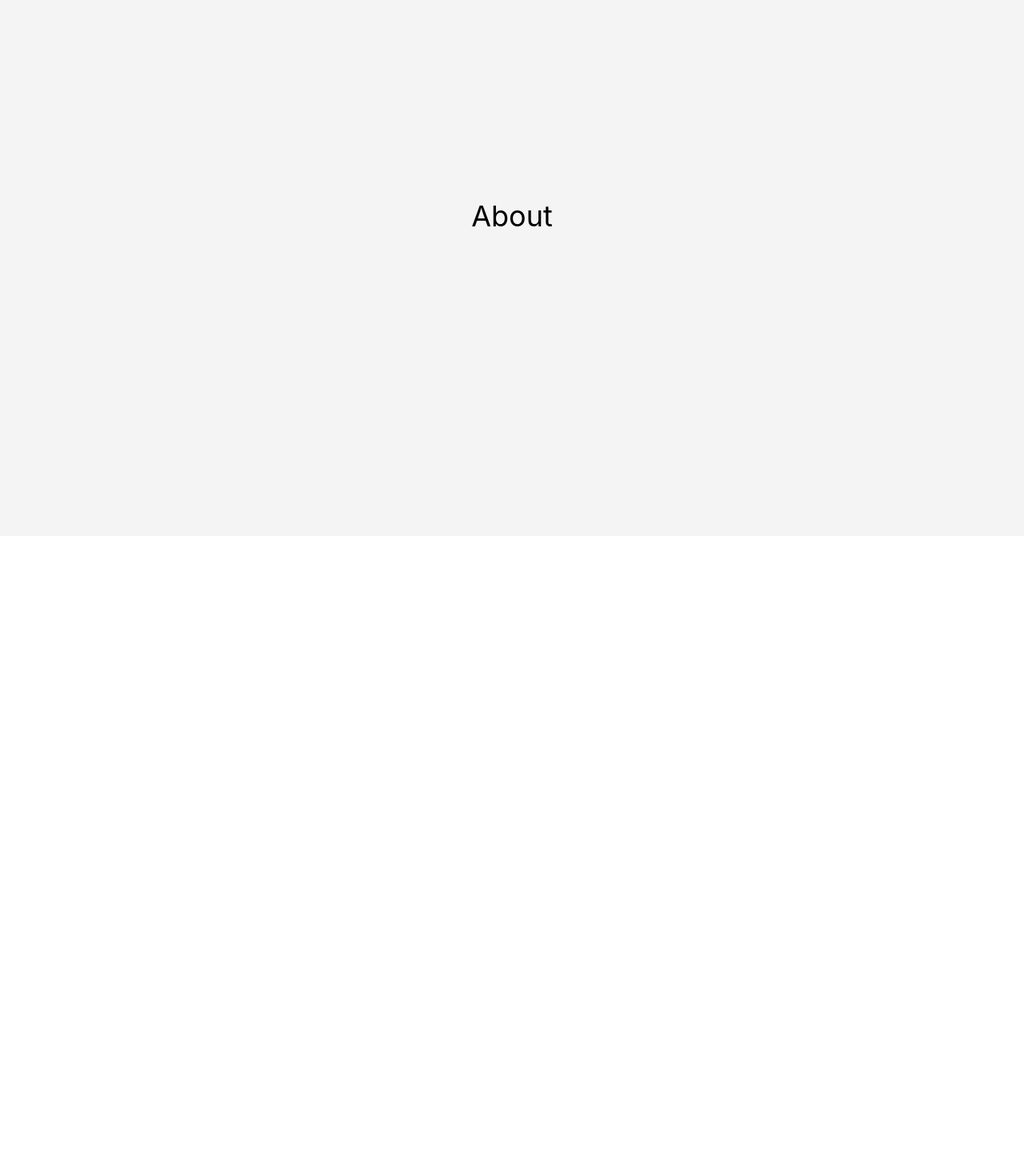
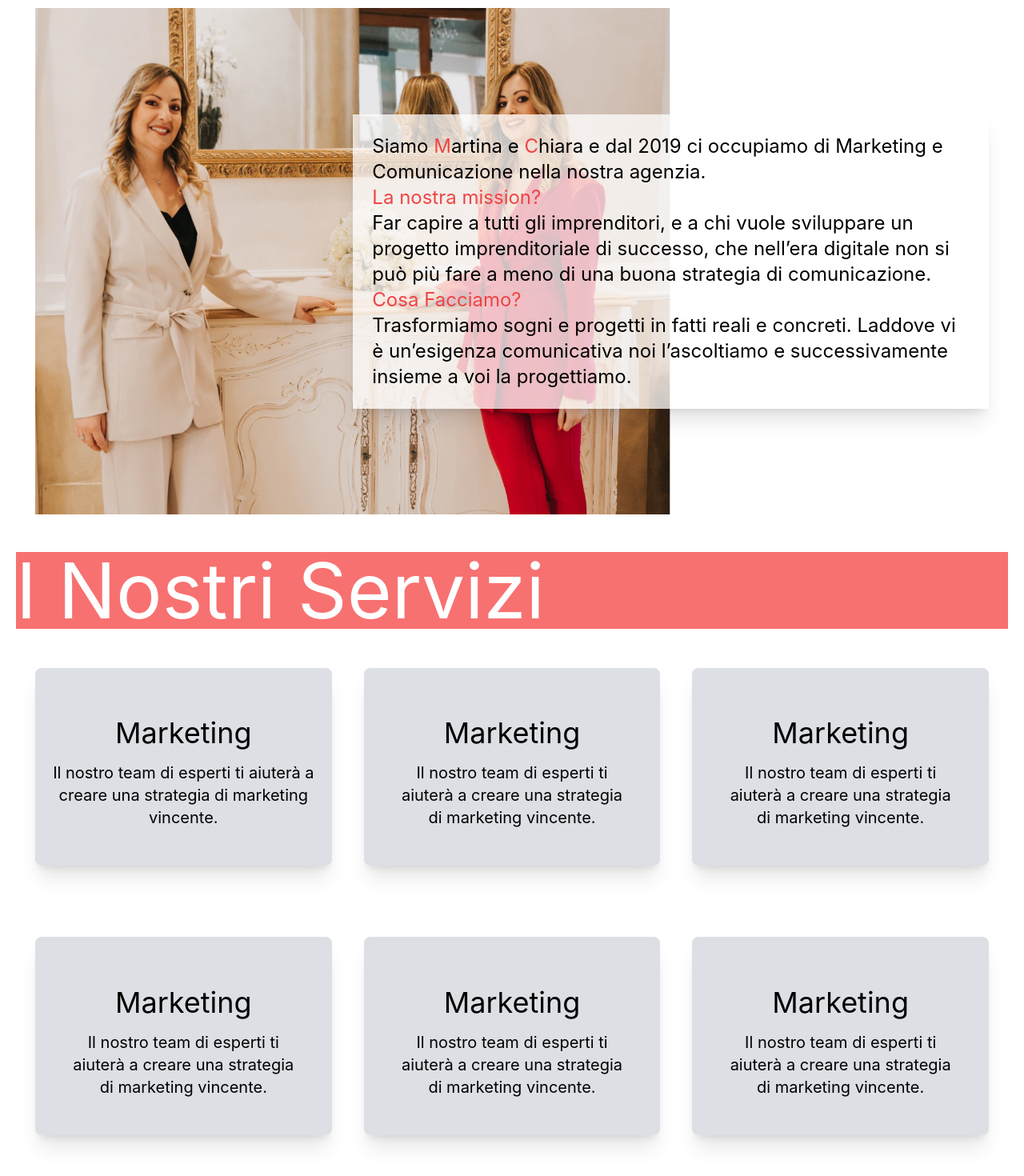
Before and after one commit to mcicerani/sacchetti-marketing-consulting, a React (Create React App) app: page / in a window 1280 px wide. Shown: the part 930-2400 px from the top of the page at 80% size. Before the commit the page ends 1600 px from the top, so only its background shows below. Built offline with nearby package versions, Linux system fonts and the light colour scheme.

Commit message:
prima bozza

```diff
--- a/src/App.css
+++ b/src/App.css
@@ -1,6 +1,5 @@
 .hero {
   background-image: url("../public/hero.png");
-  height: 100vh;
   background-position: center;
   background-repeat: no-repeat;
   background-size: cover;
@@ -8,11 +7,9 @@
 
 .logo{
   width: auto;
-  height: 300px;
+  height: 400px;
 }
 
-.about{
-  background-color: #f4f4f4;
+.sezione{
   padding: 20px;
-  height: 100vh;
 }
--- a/src/App.js
+++ b/src/App.js
@@ -1,12 +1,14 @@
 import './App.css';
 import Hero from './components/Hero';
 import About from './components/About';
+import Servizi from './components/Servizi';
 
 function App() {
   return (
     <div className="App">
       <Hero />
       <About />
+      <Servizi />
     </div>
   );
 }
--- a/src/components/About.js
+++ b/src/components/About.js
@@ -2,8 +2,25 @@ import React from "react";
 
 const About = () => {
     return (
-        <div className="about flex justify-center items-center">
-        <h1 className="text-4xl">About</h1>
+        <div className="sezione h-dvh">
+            <h1 className="bg-red-400 text-white text-8xl">About Us</h1>
+            <div className="grid grid-cols-3 grid-rows-1 h-5/6 m-6">
+                <img src="about.webp" alt="hero" className=" h-full col-start-1 col-span-2 row-start-1 m-auto"/>
+                <p className="p-6 text-2xl col-start-2 col-end-5 row-start-1 m-auto bg-white/75 shadow-xl">
+                    Siamo <span className="text-red-500">M</span>artina e <span className="text-red-500">C</span>hiara
+                    e dal 2019 ci occupiamo di Marketing e Comunicazione nella nostra agenzia.
+                    <br></br>
+                    <span className="text-red-500">La nostra mission?</span>
+                    <br></br>
+                    Far capire a tutti gli imprenditori, e a chi vuole sviluppare un progetto imprenditoriale di successo,
+                    che nell’era digitale non si può più fare a meno di una buona strategia di comunicazione.
+                    <br></br>
+                    <span className="text-red-500">Cosa Facciamo?</span>
+                    <br></br>
+                    Trasformiamo sogni e progetti in fatti reali e concreti.
+                    Laddove vi è un’esigenza comunicativa noi l’ascoltiamo e successivamente insieme a voi la progettiamo.
+                </p>
+            </div>
         </div>
     );
 }
--- a/src/components/Hero.js
+++ b/src/components/Hero.js
@@ -2,7 +2,7 @@ import React from "react";
 
 const Hero = () => {
   return (
-    <div className="hero flex justify-center items-center">
+    <div className="hero flex justify-center items-center h-dvh">
       <img src="logo.png" alt="hero" className="logo "/>
     </div>
   );
--- a/src/components/Servizi.js
+++ b/src/components/Servizi.js
@@ -0,0 +1,37 @@
+import React from "react";
+
+const Servizi = () => {
+    return (
+        <div className="sezione h-dvh">
+            <h1 className="bg-red-400 text-white text-8xl">I Nostri Servizi</h1>
+            <div className="grid grid-cols-3 grid-rows-2 h-5/6 m-6 items-center justify-center gap-10">
+                <div className="servizio shadow-xl bg-gray-300/75 rounded-lg text-center h-5/6 flex flex-col items-center justify-center">
+                    <h2 className="text-4xl m-4">Marketing</h2>
+                    <p className="text-xl">Il nostro team di esperti ti aiuterà a creare una strategia di marketing vincente.</p>
+                </div>
+                <div className="servizio shadow-xl bg-gray-300/75 rounded-lg p-10 text-center h-5/6 flex flex-col items-center justify-center">
+                    <h2 className="text-4xl m-4">Marketing</h2>
+                    <p className="text-xl">Il nostro team di esperti ti aiuterà a creare una strategia di marketing vincente.</p>
+                </div>
+                <div className="servizio shadow-xl bg-gray-300/75 rounded-lg p-10 text-center h-5/6 flex flex-col items-center justify-center">
+                    <h2 className="text-4xl m-4">Marketing</h2>
+                    <p className="text-xl">Il nostro team di esperti ti aiuterà a creare una strategia di marketing vincente.</p>
+                </div>
+                <div className="servizio shadow-xl bg-gray-300/75 rounded-lg p-10 text-center h-5/6 flex flex-col items-center justify-center">
+                    <h2 className="text-4xl m-4">Marketing</h2>
+                    <p className="text-xl">Il nostro team di esperti ti aiuterà a creare una strategia di marketing vincente.</p>
+                </div>
+                <div className="servizio shadow-xl bg-gray-300/75 rounded-lg p-10 text-center h-5/6 flex flex-col items-center justify-center">
+                    <h2 className="text-4xl m-4">Marketing</h2>
+                    <p className="text-xl">Il nostro team di esperti ti aiuterà a creare una strategia di marketing vincente.</p>
+                </div>
+                <div className="servizio shadow-xl bg-gray-300/75 rounded-lg p-10 text-center h-5/6 flex flex-col items-center justify-center">
+                    <h2 className="text-4xl m-4">Marketing</h2>
+                    <p className="text-xl">Il nostro team di esperti ti aiuterà a creare una strategia di marketing vincente.</p>
+                </div>
+            </div>
+        </div>
+    );
+}
+
+export default Servizi;
```
Also changed, not shown: public/about.webp (added), src/components/Clienti.js (added).
